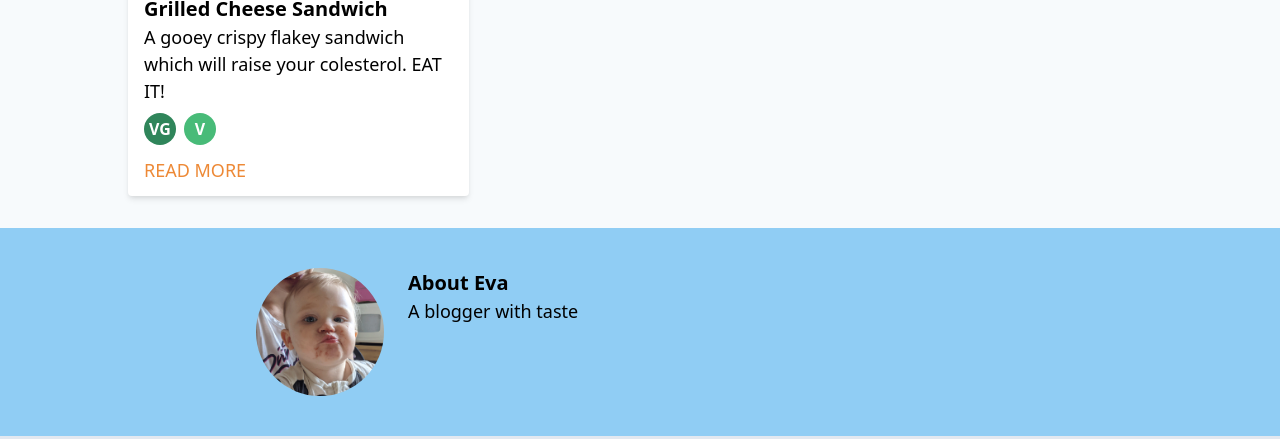
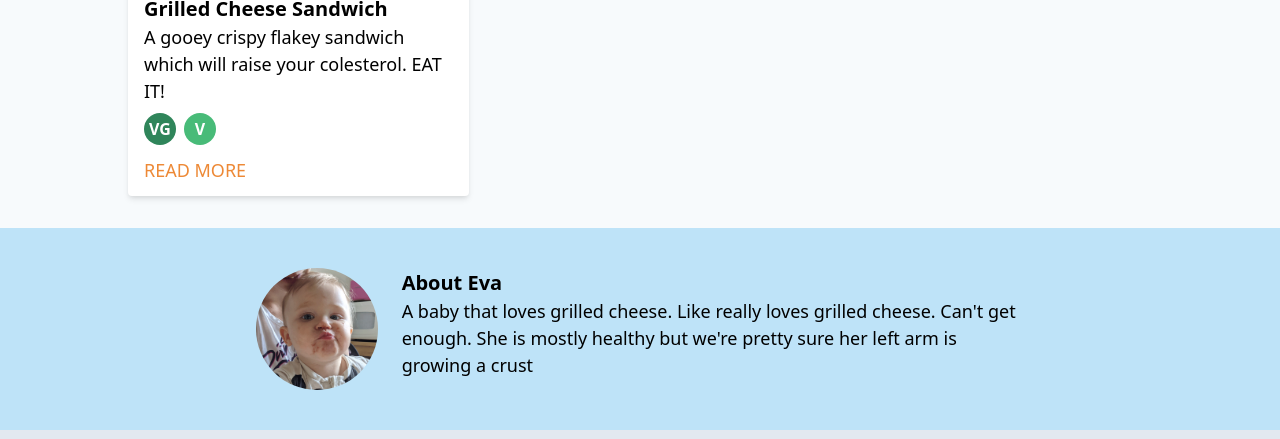
Before and after one commit to johnpangalos/iris-blog-gatsby, a Gatsby site: page / in a window 1280 px wide. Shown: the part 532-971 px from the top of the page. Built offline with nearby package versions, Linux system fonts and the light colour scheme; Gatsby itself is replaced by a stand-in of ours.

Commit message:
Add some sample text to bio

```diff
--- a/gatsby-config.js
+++ b/gatsby-config.js
@@ -5,7 +5,7 @@ module.exports = {
     title: `Everyday Eva`,
     author: {
       name: `Eva`,
-      summary: `A blogger with taste`,
+      summary: `A baby that loves grilled cheese. Like really loves grilled cheese. Can't get enough. She is mostly healthy but we're pretty sure her left arm is growing a crust`,
     },
     description: `A blog with taste`,
     siteUrl: `https://everyday-eva.netlify.app`,
--- a/src/components/bio.tsx
+++ b/src/components/bio.tsx
@@ -20,10 +20,10 @@ const Bio = () => {
     author: { name, summary },
   } = data.site.siteMetadata
   return (
-    <div className="bg-blue-300">
+    <div className="bg-blue-200">
       <div className="max-w-screen-md px-5 w-full mx-auto py-10 xl:px-0 h-full flex-1">
         <div className="flex">
-          <div className="w-32 h-32">
+          <div className="w-64">
             <Image name="profile-pic.png" className="rounded-full" />
           </div>
           <div className="pl-6">
```
